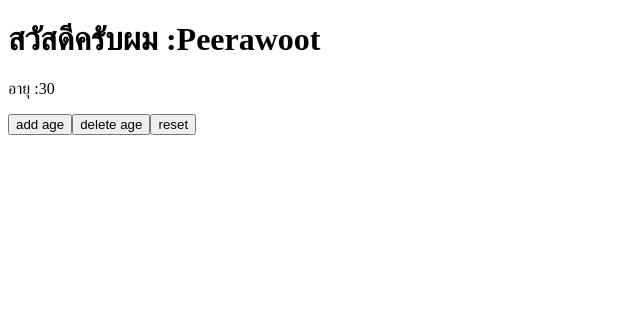
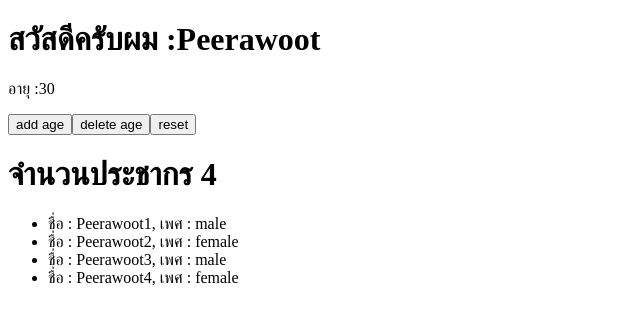
Before and after one commit to pls2s/Practice_React, a React (Vite) app: page / in a window 1280 px wide. Shown: the top 324 px of the page, without its empty margins (0-640 px from the left). Built offline with nearby package versions, Linux system fonts and the light colour scheme.

Commit message:
usetate obj in ui teg

```diff
--- a/src/App.jsx
+++ b/src/App.jsx
@@ -2,7 +2,13 @@
 import { useState } from "react";
 function App() {
   const name = "Peerawoot";
-  const [age, setAge] = useState(30);
+  const [age, setAge] = useState(30); //ตัวแปรสถานะ เปลี่ยนได้ตลอดเวลาที่ใ้ชงาน
+  const [data, setData] = useState([
+    { id: 1, name: "Peerawoot1", gender: "male" },
+    { id: 2, name: "Peerawoot2", gender: "female" },
+    { id: 3, name: "Peerawoot3", gender: "male" },
+    { id: 4, name: "Peerawoot4", gender: "female" },
+  ]);
 
   function addAge() {
     setAge(age + 1);
@@ -18,7 +24,6 @@ function App() {
     }
   }
 
-
   return (
     //ถ้ามี html มากว่า 1 คำสั่งต้องมี <> </> , return คือการส่ง html ไปทำงานที่ main.jsx
     <>
@@ -27,6 +32,15 @@ function App() {
       <button onClick={() => addAge()}>add age</button>
       <button onClick={() => deleteAge()}>delete age</button>
       <button onClick={() => setAge(30)}>reset</button>
+
+      <h1>จำนวนประชากร {data.length}</h1>
+      <ul>
+        {data.map((obj) => ( //map คือการวนลูป ข้อมูลทุกตัวใน data useState
+          <li key={obj.id}> {/*key เป็น id ของข้อมูล จะต้องใช้อันที่ข้อมูลไม่ช้ำ */}
+            ชื่อ : {obj.name}, เพศ : {obj.gender}
+          </li>
+        ))}
+      </ul>
     </>
   );
 } //คำสั่ง js จะเขียนอยู่ใน {}
```
